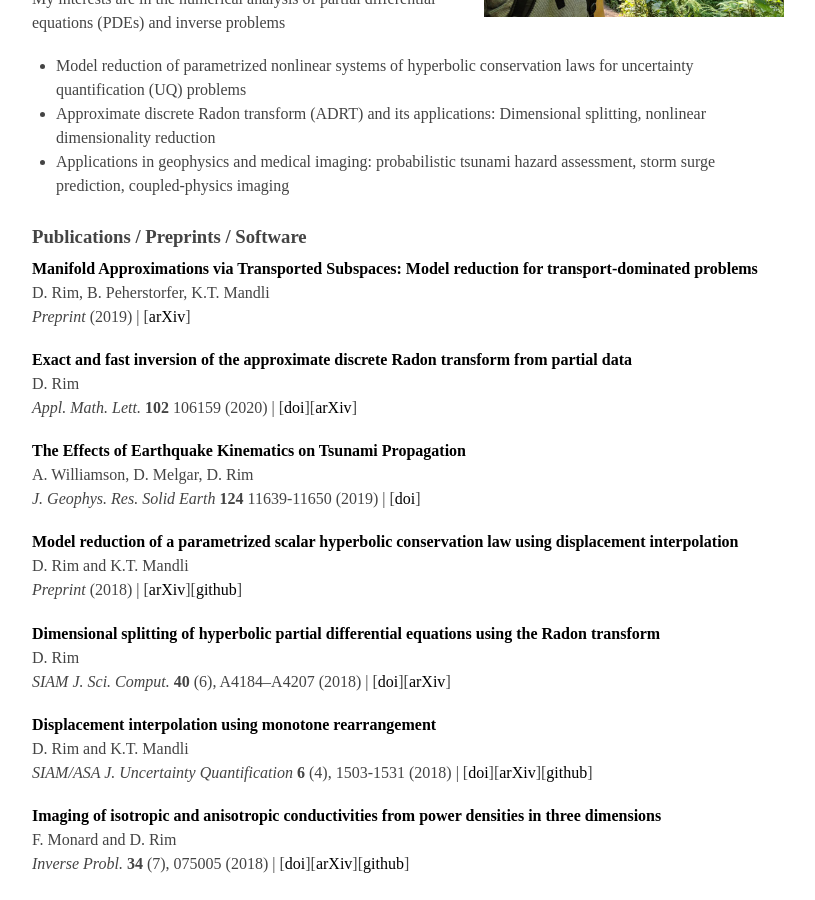
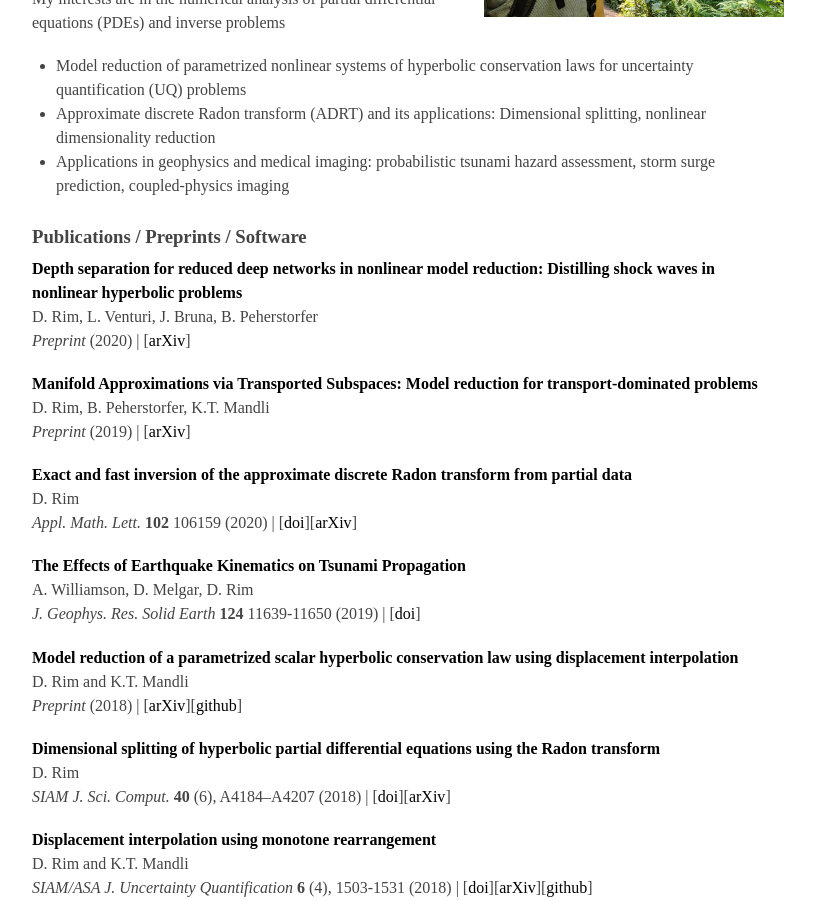
Before and after one commit to dsrim/dsrim.github.io, a Jekyll site: the page built from index.md, in a window 1280 px wide and 900 px high, scrolled down 394 px. Shown: the whole window, without its empty margins (232-1047 px from the left). Built offline with Jekyll 4.4.1, drawn with Linux system fonts in a browser that asks for light colours.

Commit message:
added new preprint

```diff
--- a/index.md
+++ b/index.md
@@ -3,6 +3,12 @@ layout: page
 title:
 permalink: /
 pubs:
+
+    - title:    "Depth separation for reduced deep networks in nonlinear model reduction: Distilling shock waves in nonlinear hyperbolic problems"
+      author:   "D. Rim, L. Venturi, J. Bruna, B. Peherstorfer"
+      arxiv:    "https://arxiv.org/abs/2007.13977"
+      journal:  "Preprint"
+      year:     "2020"
 
     - title:    "Manifold Approximations via Transported Subspaces: Model reduction for transport-dominated problems"
       author:   "D. Rim, B. Peherstorfer, K.T. Mandli"
```
Also changed, not shown: 1 other file.
